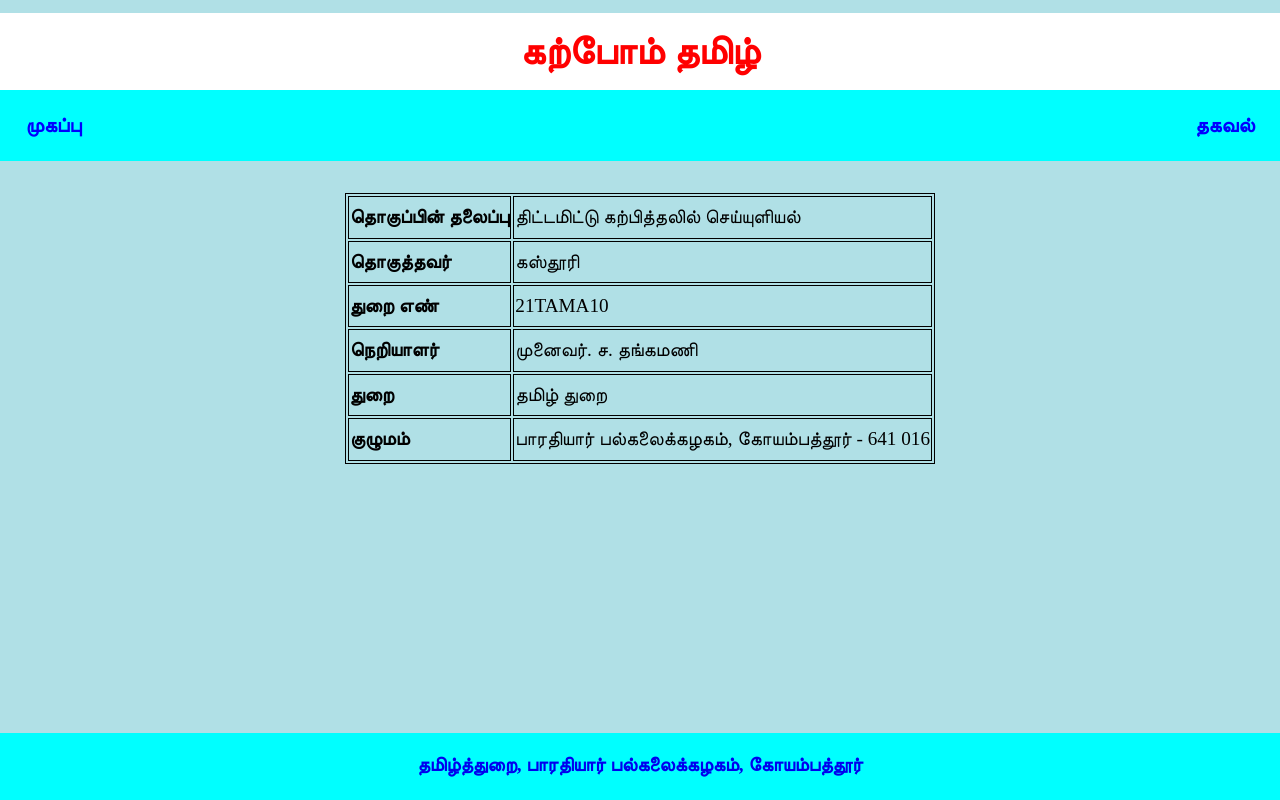
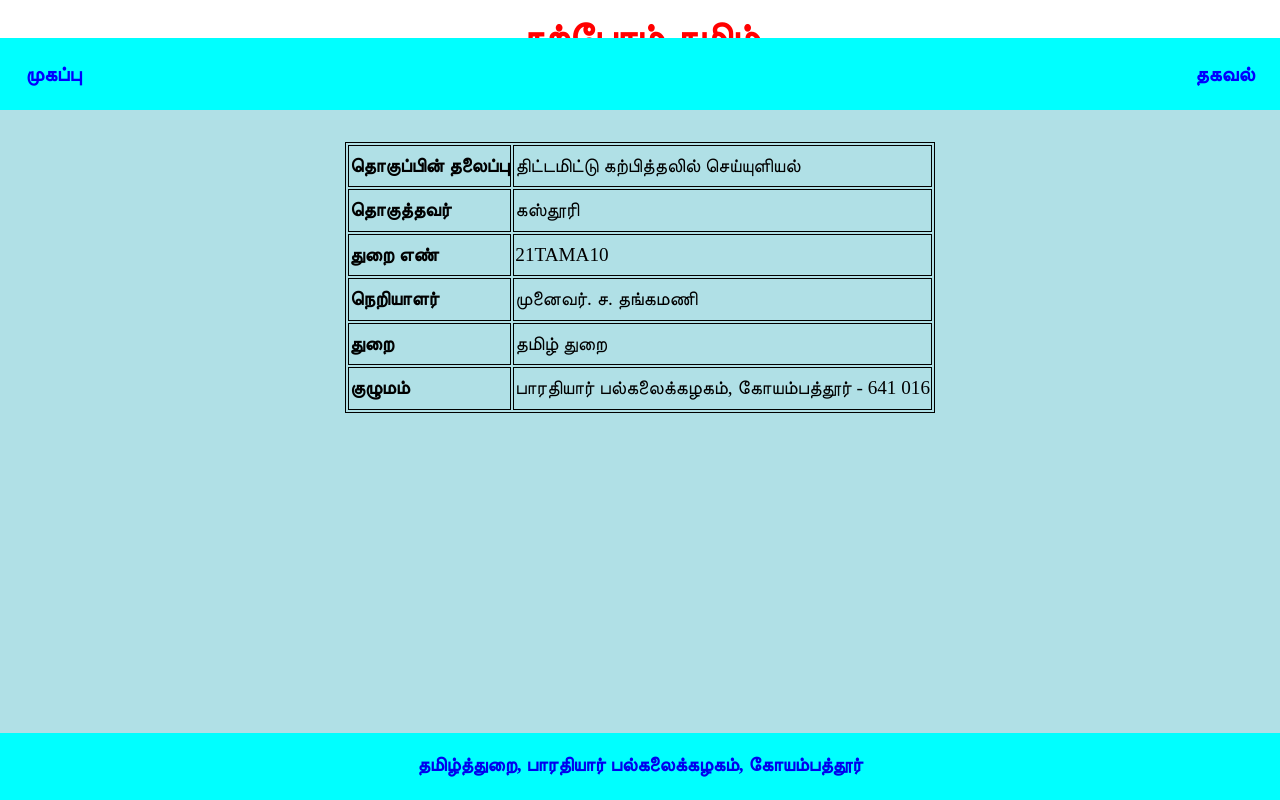
Before and after one commit to jose42098/KarpomTamil, a plain HTML site: page About.html in a window 1280 px wide. Drawn offline with Linux system fonts and the light colour scheme.

Commit message:
Update style.css

```diff
--- a/style.css
+++ b/style.css
@@ -1,5 +1,5 @@
 		.head1 {
-			margin-top: 1vw;
+			margin-top: 0vw;
 			font-size: 3vw;
 			color: red;
 			font-weight: bold;
@@ -26,11 +26,11 @@
 
 		.menu {
 			position: sticky;
-			top: 0;
+			top: -10px;
 			background-color: cyan;
 			padding: 1vw 0vw 1vw 0vw;
 			color: blue;
-			margin: 0 auto;
+			margin: -3vw 0vw 0vw 0vw;
 			overflow: hidden;
 		}
 
@@ -88,12 +88,12 @@
 		}
 
 		.side-heading1{
-			color: lime;
+			color: #710193;
 			text-decoration: underline;
 		}
 
 		.example{
-			color: orange;
+			color: #4d0f28;
 			font-size: 1.4vw;
 		}
 
```
